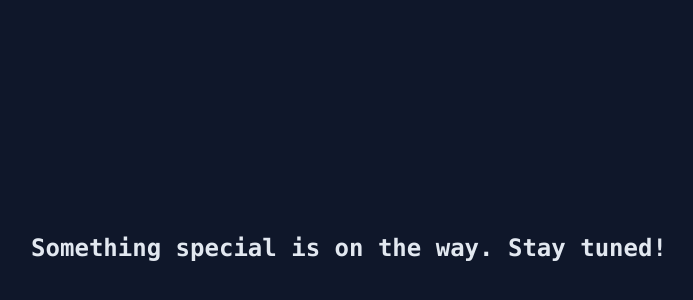
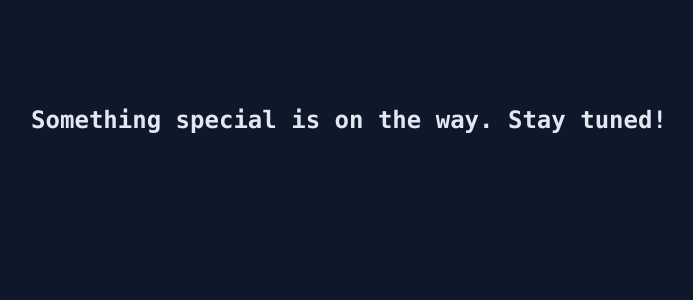
Before and after one commit to sfdxstudio/sfdxstudio.github.io, a plain HTML site: page index.html in a window 1280 px wide. Shown: the part 152-452 px from the top of the page, without its empty margins (291-984 px from the left). Drawn offline with nearby package versions, Linux system fonts and the light colour scheme.

Commit message:
CSS Changes

```diff
--- a/index.html
+++ b/index.html
@@ -1,14 +1,14 @@
 <!DOCTYPE html>
-<html lang="en">
+<html lang="en" class="overflow-hidden">
 <head>
   <meta charset="UTF-8">
   <meta name="viewport" content="width=device-width, initial-scale=1.0">
   <title>SFDX Studio</title>
   <script src="https://cdn.tailwindcss.com"></script>
 </head>
-<body class="bg-slate-900">
-  <div class="flex items-center justify-center min-h-screen">
-    <div class="justify-center items-center text-center">
+<body class="bg-slate-900 overflow-hidden">
+  <div class="flex items-center justify-center">
+    <div class="justify-center items-center text-center mt-[20%]">
       <h1 class="font-mono text-2xl font-semibold text-clifford text-slate-200 px-5">
         Something special is on the way. Stay tuned!
       </h1>
```
